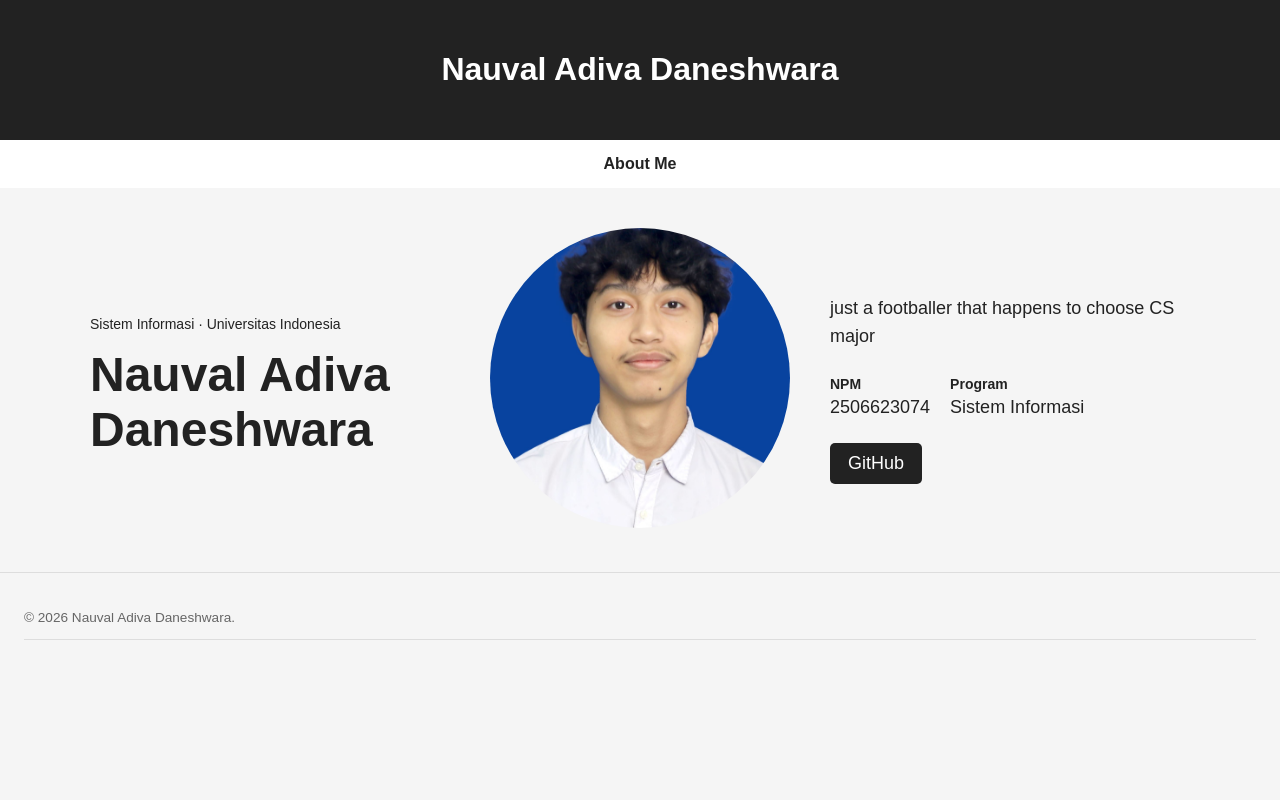
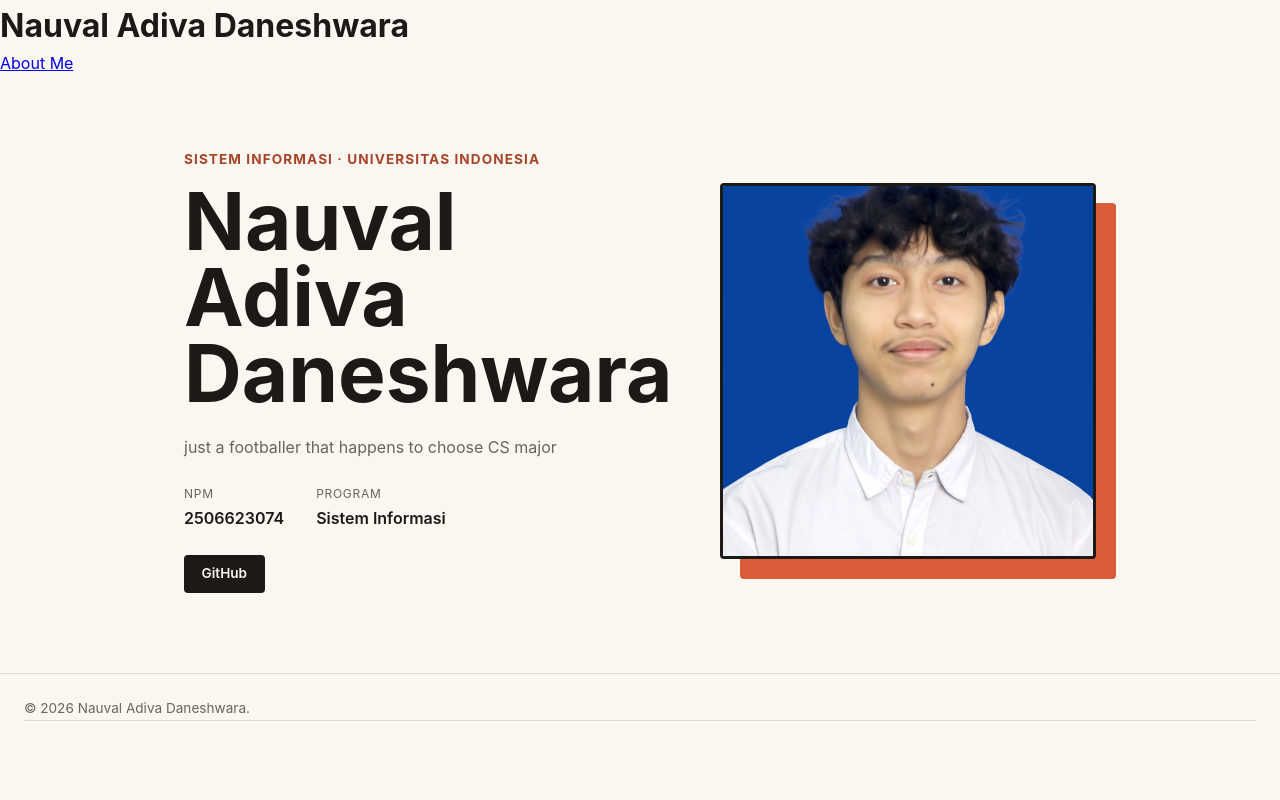
Before and after one commit to daaaniiiissssss/myportofolio, a Django app: page / in a window 1280 px wide. Run offline with Django 5.2, Linux system fonts and the light colour scheme.

Commit message:
Update style.css

```diff
--- a/static/css/style.css
+++ b/static/css/style.css
@@ -1,146 +1,193 @@
 * {
+    margin: 0;
+    padding: 0;
     box-sizing: border-box;
 }
 
-body {
-    margin: 0;
-    font-family: Arial, sans-serif;
-    background: #f5f5f5;
-    color: #222;
+:root {
+    --ink: #1c1917;
+    --paper: #faf6f0;
+    --accent: #d95d39;
+    --accent-dark: #a8442a;
+    --line: #e3d9c9;
+    --text-muted: #6b6459;
+    --radius: 4px;
 }
 
-header {
-    padding: 30px;
-    text-align: center;
-    background: #222;
-    color: white;
+body {
+    font-family: -apple-system, "Segoe UI", Roboto, Helvetica, Arial, sans-serif;
+    color: var(--ink);
+    background-color: var(--paper);
+    line-height: 1.6;
 }
 
-nav {
-    padding: 15px;
-    text-align: center;
-    background: white;
-}
-
-nav a {
-    text-decoration: none;
-    color: #222;
-    font-weight: bold;
-}
-
-main {
-    padding: 40px 20px;
+h1, .brand {
+    font-family: "Space Grotesk", -apple-system, sans-serif;
 }
 
 .container {
-    max-width: 1100px;
+    max-width: 960px;
     margin: 0 auto;
+    padding: 0 1.5rem;
+}
+
+.site-header {
+    border-bottom: 1px solid var(--line);
+}
+
+.site-header .container {
+    display: flex;
+    justify-content: space-between;
+    align-items: center;
+    padding: 1.25rem 1.5rem;
+}
+
+.brand {
+    font-size: 1.3rem;
+    font-weight: 700;
+    color: var(--ink);
+    text-decoration: none;
+}
+
+.site-header nav {
+    display: flex;
+    gap: 2rem;
+}
+
+.site-header nav a {
+    color: var(--ink);
+    text-decoration: none;
+    font-size: 0.95rem;
+}
+
+/* Section Hero dengan CSS Grid */
+.hero {
+    padding: 4.5rem 0 5rem;
 }
 
 .hero-grid {
     display: grid;
-    grid-template-columns: 1fr 300px 1fr;
-    gap: 40px;
-    align-items: center;
-    max-width: 1100px;
-    margin: 0 auto;
+    grid-template-columns: 1.3fr 1fr;
+    grid-template-areas:
+        "identity photo"
+        "details  photo";
+    gap: 1.5rem 3rem;
+}
+
+.hero-identity {
+    grid-area: identity;
+}
+
+.hero-details {
+    grid-area: details;
+}
+
+.hero-kicker {
+    font-size: 0.85rem;
+    letter-spacing: 0.08em;
+    text-transform: uppercase;
+    color: var(--accent-dark);
+    font-weight: 700;
+    margin-bottom: 0.75rem;
 }
 
 .hero-identity h1 {
-    font-size: 48px;
-    margin: 0;
-}
-
-.hero-kicker {
-    font-size: 14px;
-    margin-bottom: 15px;
-}
-
-.hero-photo {
-    text-align: center;
-}
-
-.avatar {
-    width: 300px;
-    height: 300px;
-    object-fit: cover;
-    border-radius: 50%;
-}
-
-.hero-details {
-    font-size: 18px;
+    font-size: clamp(3rem, 7vw, 5rem);
+    line-height: 0.95;
 }
 
 .bio {
-    line-height: 1.6;
+    color: var(--text-muted);
+    max-width: 480px;
+    margin-bottom: 1.5rem;
 }
 
 .meta-list {
     display: flex;
-    gap: 20px;
-    margin: 25px 0;
-}
-
-.meta-row {
-    display: flex;
-    flex-direction: column;
-    gap: 5px;
+    gap: 2rem;
+    margin-bottom: 1.5rem;
 }
 
 .meta-row dt {
-    font-weight: bold;
-    font-size: 14px;
+    font-size: 0.75rem;
+    text-transform: uppercase;
+    letter-spacing: 0.06em;
+    color: var(--text-muted);
+    margin-bottom: 0.15rem;
 }
 
 .meta-row dd {
-    margin: 0;
+    font-weight: 600;
 }
 
 .social-links {
     display: flex;
-    gap: 15px;
+    gap: 0.5rem;
+    flex-wrap: wrap;
 }
 
 .social-link {
     display: inline-block;
-    padding: 10px 18px;
+    font-size: 0.85rem;
+    font-weight: 600;
     text-decoration: none;
-    background: #222;
-    color: white;
-    border-radius: 5px;
+    color: var(--paper);
+    background-color: var(--ink);
+    border-radius: var(--radius);
+    padding: 0.5rem 1.1rem;
+    transition: background-color 0.2s ease;
 }
 
 .social-link:hover {
-    opacity: 0.8;
+    background-color: var(--accent);
+}
+
+.hero-photo {
+    grid-area: photo;
+    align-self: center;
+    position: relative;
+}
+
+.photo-block {
+    position: absolute;
+    top: 1.25rem;
+    left: 1.25rem;
+    width: 100%;
+    height: 100%;
+    background-color: var(--accent);
+    border-radius: var(--radius);
+    z-index: 0;
+}
+
+.avatar {
+    position: relative;
+    z-index: 1;
+    display: block;
+    width: 100%;
+    aspect-ratio: 1 / 1;
+    object-fit: cover;
+    border-radius: var(--radius);
+    border: 3px solid var(--ink);
 }
 
 .site-footer {
     padding: 1.5rem;
-    color: #666;
+    color: var(--text-muted);
     font-size: 0.85rem;
-    border-top: 1px solid #ddd;
+    border-top: 1px solid var(--line);
 }
 
 @media (max-width: 600px) {
     .hero-grid {
         grid-template-columns: 1fr;
-        gap: 30px;
+        grid-template-areas:
+            "identity"
+            "photo"
+            "details";
     }
-
-    .hero-identity h1 {
-        font-size: 36px;
-    }
-
     .hero-photo {
         max-width: 220px;
-        margin: 0 auto;
     }
-
-    .avatar {
-        width: 220px;
-        height: 220px;
-    }
-
     .social-links {
         justify-content: flex-start;
     }
```
